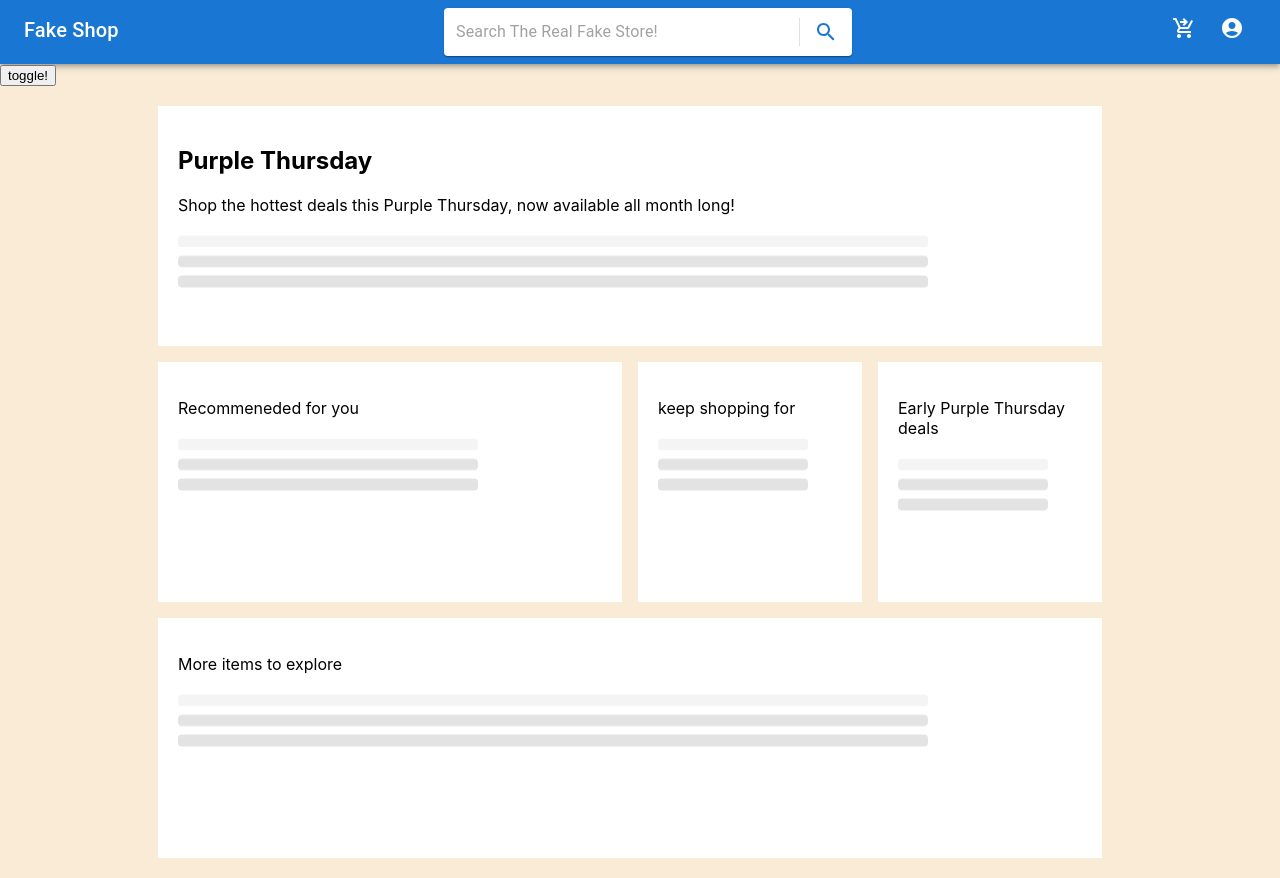
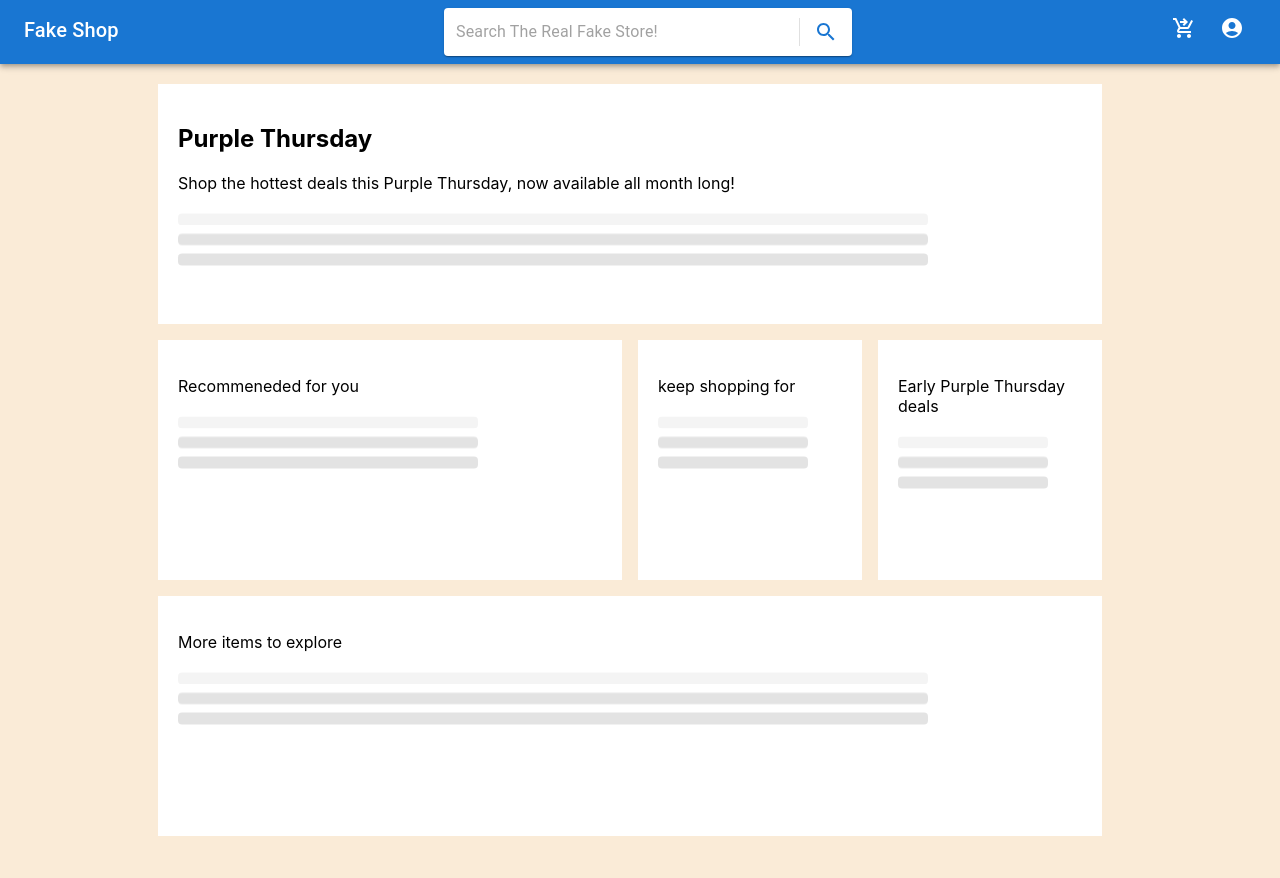
Before and after one commit to N8ers/fake-store, a React (Create React App) app: page / in a window 1280 px wide. After the commit the page ends 856 px from the top, so only its background shows below. Built offline with nearby package versions, Linux system fonts and the light colour scheme.

Commit message:
setup basic store and wire search term

```diff
--- a/package.json
+++ b/package.json
@@ -12,8 +12,10 @@
     "@testing-library/user-event": "^13.5.0",
     "react": "^18.2.0",
     "react-dom": "^18.2.0",
+    "react-redux": "^8.0.5",
     "react-router-dom": "^6.4.3",
     "react-scripts": "5.0.1",
+    "redux": "^4.2.0",
     "web-vitals": "^2.1.4"
   },
   "scripts": {
--- a/src/components/Home/SearchResults/SearchResults.js
+++ b/src/components/Home/SearchResults/SearchResults.js
@@ -1,3 +1,4 @@
+import { useSelector } from "react-redux"
 import { Box, Grid } from "@mui/material"
 
 import SearchResult from "../SearchResult/SearchResult"
@@ -5,11 +6,13 @@ import SearchResult from "../SearchResult/SearchResult"
 import styles from "./SearchResults.module.css"
 
 function SearchResults() {
+  const searchTerm = useSelector((state) => state.searchTerm)
+
   const results = [1, 2, 3, 4, 5, 6]
 
   return (
     <div className={styles.container}>
-      <h3>Results For: (...put in here)</h3>
+      <h3>Results For: "{searchTerm}"</h3>
 
       <Box sx={{ flexGrow: 1 }} align="center">
         <Grid container spacing={5}>
--- a/src/components/UI/NavBar/NavBar.js
+++ b/src/components/UI/NavBar/NavBar.js
@@ -1,4 +1,5 @@
 import { useState } from "react"
+import { useDispatch } from "react-redux"
 
 import {
   AppBar,
@@ -21,6 +22,15 @@ import {
 } from "@mui/icons-material"
 
 function NavBar() {
+  const dispatch = useDispatch()
+
+  const handleSearch = (e) => {
+    e.preventDefault()
+    dispatch({ type: "SEARCH/SEARCH_TERM", payload: search })
+  }
+
+  const [search, setSearch] = useState("")
+
   const [anchorEl, setAnchorEl] = useState(null)
   const open = Boolean(anchorEl)
 
@@ -50,6 +60,7 @@ function NavBar() {
             <Grid item xs={4} align="center">
               <Paper
                 component="form"
+                onSubmit={handleSearch}
                 sx={{
                   m: "4px",
                   p: "2px 4px",
@@ -61,6 +72,8 @@ function NavBar() {
                 <InputBase
                   sx={{ ml: 1, flex: 1 }}
                   placeholder="Search The Real Fake Store!"
+                  value={search}
+                  onChange={(e) => setSearch(e.target.value)}
                 />
                 <Divider sx={{ height: 28, m: 0.5 }} orientation="vertical" />
                 <IconButton color="primary" sx={{ p: "10px" }}>
--- a/src/index.js
+++ b/src/index.js
@@ -1,16 +1,21 @@
 import React from "react"
 import ReactDOM from "react-dom/client"
 import { BrowserRouter } from "react-router-dom"
+import { Provider } from "react-redux"
 
 import "./index.css"
 import App from "./App"
+import store from "./store"
+
 import reportWebVitals from "./reportWebVitals"
 
 const root = ReactDOM.createRoot(document.getElementById("root"))
 root.render(
   <React.StrictMode>
     <BrowserRouter>
-      <App />
+      <Provider store={store}>
+        <App />
+      </Provider>
     </BrowserRouter>
   </React.StrictMode>
 )
--- a/src/pages/Home/Home.js
+++ b/src/pages/Home/Home.js
@@ -1,4 +1,4 @@
-import { useState } from "react"
+import { useSelector } from "react-redux"
 
 import DefaultHome from "../../components/Home/DefaultHome/DefaultHome"
 import SearchResults from "../../components/Home/SearchResults/SearchResults"
@@ -6,12 +6,11 @@ import SearchResults from "../../components/Home/SearchResults/SearchResults"
 // import styles from "./Home.module.css"
 
 function Home() {
-  const [isSearching, setIsSearching] = useState(false)
+  const searchTerm = useSelector((state) => state.searchTerm)
 
   return (
     <div>
-      <button onClick={() => setIsSearching(!isSearching)}>toggle!</button>
-      <div>{isSearching ? <SearchResults /> : <DefaultHome />}</div>
+      <div>{searchTerm.length ? <SearchResults /> : <DefaultHome />}</div>
     </div>
   )
 }
--- /dev/null
+++ b/src/store/index.js
@@ -0,0 +1,20 @@
+import { createStore } from "redux"
+
+/**
+ * Reducer - a function tha ttakes a current state value and action object describing "what happened"
+ * returns a new state value
+ * (state, action) => newState
+ */
+function searchReducer(state = { searchTerm: "" }, action) {
+  switch (action.type) {
+    case "SEARCH/SEARCH_TERM":
+      return { searchTerm: action.payload }
+
+    default:
+      return state
+  }
+}
+
+const store = createStore(searchReducer)
+
+export default store
```
Also changed, not shown: 1 other file (tests, documents, lock files or other folders).
